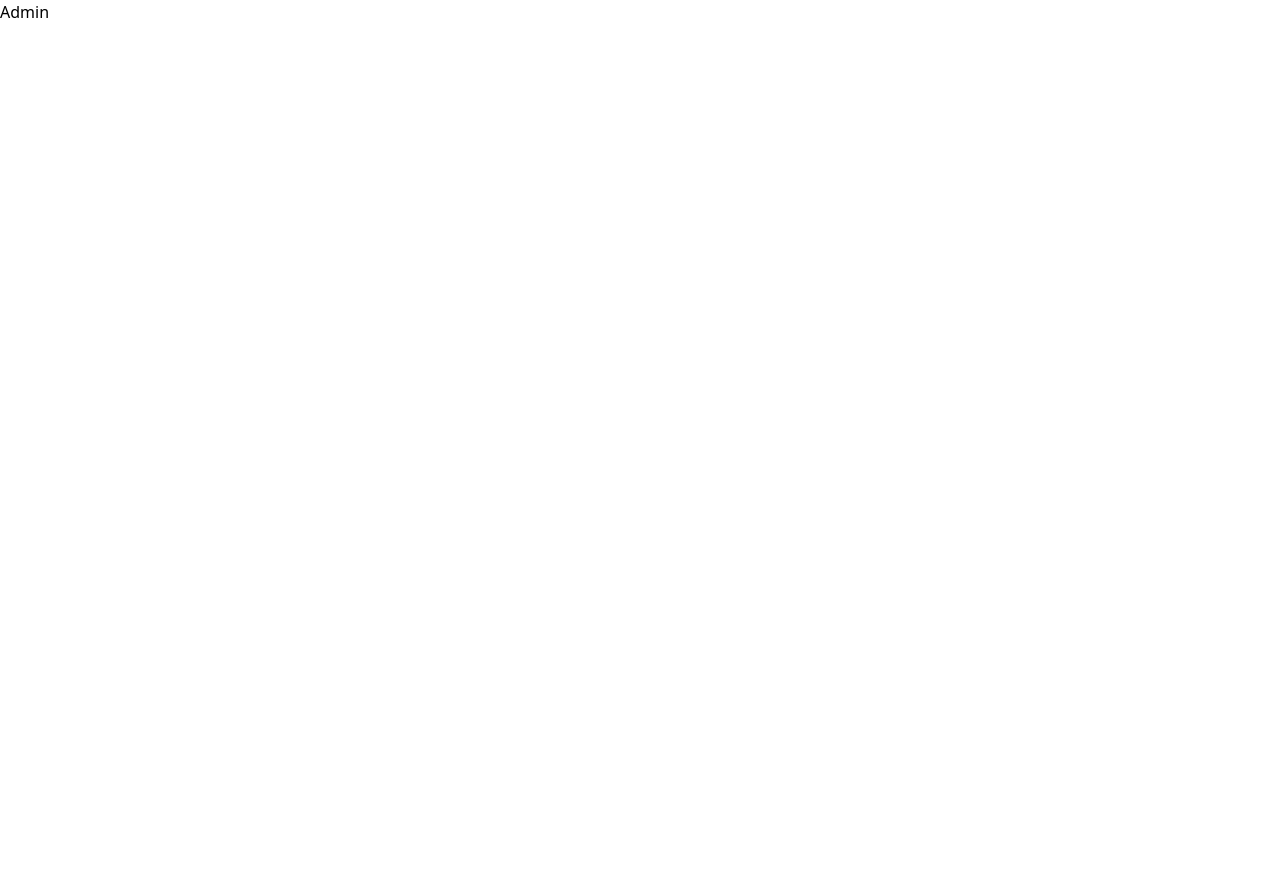
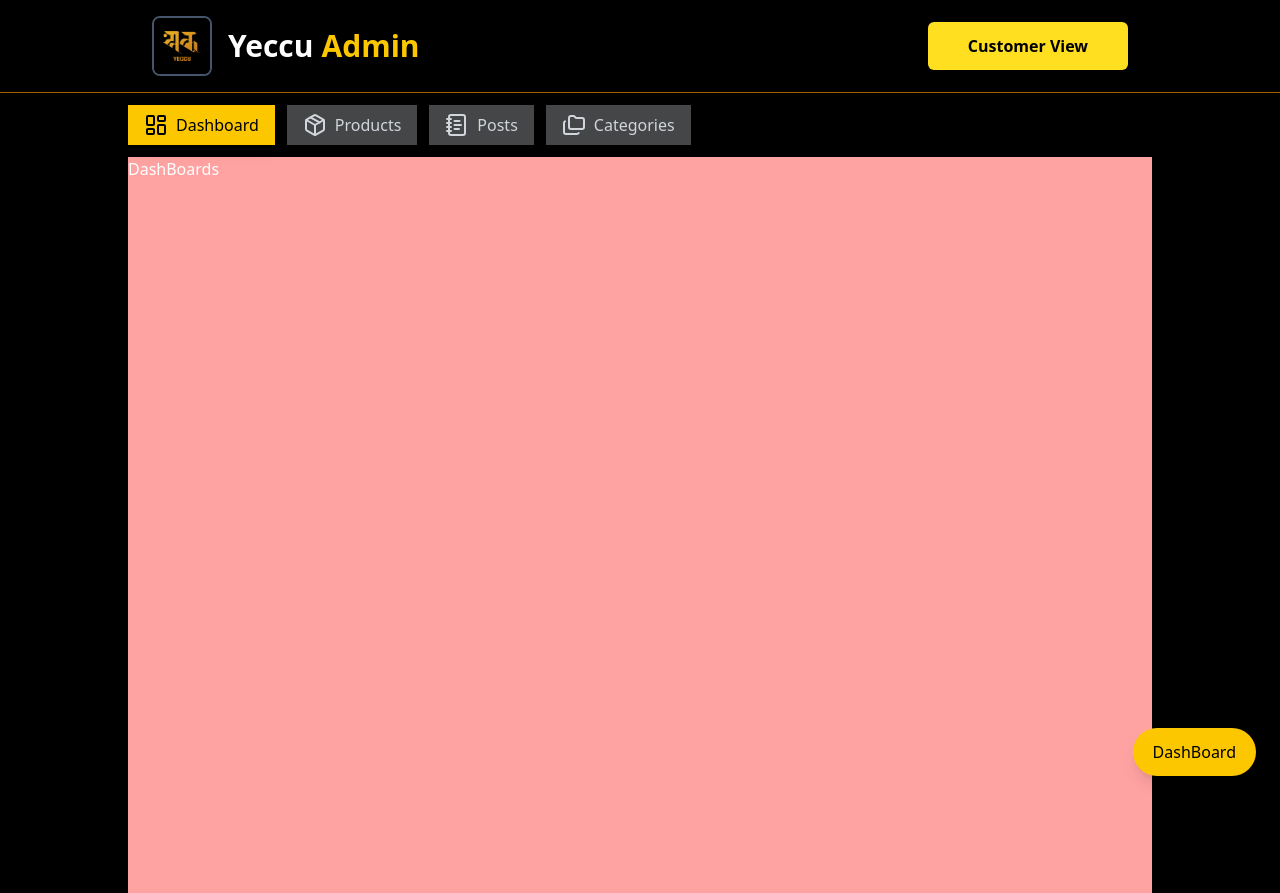
Before and after one commit to Uniq-bot/Yeccu-Frontend, a Next.js app: page /admin-panel in a window 1280 px wide. Before the commit the page ends 800 px from the top, so only its background shows below. Built offline with nearby package versions, Linux system fonts and the light colour scheme.

Commit message:
Admin settings done

```diff
--- a/package.json
+++ b/package.json
@@ -9,6 +9,7 @@
     "lint": "eslint"
   },
   "dependencies": {
+    "lucide-react": "^0.562.0",
     "next": "16.1.1",
     "react": "19.2.3",
     "react-dom": "19.2.3",
--- a/src/app/ClientLayout.js
+++ b/src/app/ClientLayout.js
@@ -3,15 +3,19 @@
 import { usePathname } from 'next/navigation'
 import Navbar from "@/components/common/Navbar";
 import Footer from "@/components/common/Footer";
+import DashButton from '@/components/common/DashButton';
+import { useAuthStore } from '@/libs/auth';
 
 export default function ClientLayout({ children }) {
   const pathname = usePathname()
   const hideNavbar = pathname === '/admin-panel'
+  const {isAdmin}=useAuthStore();
 
   return (
     <>
       {!hideNavbar && <Navbar />}
       {children}
+      {isAdmin && <DashButton />}
       {!hideNavbar && <Footer />}
     </>
   )
--- a/src/app/admin-panel/page.js
+++ b/src/app/admin-panel/page.js
@@ -1,9 +1,21 @@
+"use client"
 import React from 'react'
-
+import AdminNav from '@/components/common/AdminNav'
+import Menu from '@/components/adminComponent/NavigationMenu/Menu'
+import { useAdminStore } from '@/libs/useAdminStore'
 const page = () => {
+        const {renderComp}=useAdminStore();
   return (
-    <div className='text-black'>
-        Admin
+    <div className='text-black w-full bg-black min-h-screen text-white'>
+        <AdminNav />
+       <div className='w-4/5 m-auto h-screen bg-red-300'>
+         <div>
+            <Menu />
+        </div>
+        <div>
+            {renderComp()}
+        </div>
+       </div>
     </div>
   )
 }
--- a/src/components/adminComponent/DashBoard/DashBoard.js
+++ b/src/components/adminComponent/DashBoard/DashBoard.js
@@ -3,7 +3,7 @@ import React from 'react'
 const DashBoard = () => {
   return (
     <div>
-
+        DashBoards
     </div>
   )
 }
--- /dev/null
+++ b/src/components/adminComponent/NavigationMenu/Menu.js
@@ -0,0 +1,48 @@
+"use client";
+import { useAdminStore } from "@/libs/useAdminStore";
+import React from "react";
+import { LayoutDashboard, Package, NotebookText, Folders } from "lucide-react";
+const Menu = () => {
+    const { setCurrComp, currComp } = useAdminStore();
+
+    const getButtonClass = (componentName) => {
+        const baseClass = "flex items-center gap-2 px-4 py-2 transition-all hover:cursor-pointer duration-200 font-medium";
+        return currComp === componentName
+            ? `${baseClass} bg-yellow-400 text-black shadow-lg`
+            : `${baseClass} text-gray-300 bg-gray-200/30 hover:bg-gray-600/50`;
+    };
+
+    return (
+        <div className="bg-black py-3 flex gap-3 items-center justify-start">
+            <button
+                onClick={() => setCurrComp("dashboard")}
+                className={getButtonClass("dashboard")}
+            >
+                <LayoutDashboard /> Dashboard
+            </button>
+
+            <button
+                onClick={() => setCurrComp("products")}
+                className={getButtonClass("products")}
+            >
+                <Package /> Products
+            </button>
+
+            <button
+                onClick={() => setCurrComp("posts")}
+                className={getButtonClass("posts")}
+            >
+                <NotebookText /> Posts
+            </button>
+
+            <button
+                onClick={() => setCurrComp("categories")}
+                className={getButtonClass("categories")}
+            >
+                <Folders /> Categories
+            </button>
+        </div>
+    );
+};
+
+export default Menu;
--- a/src/components/common/AdminNav.js
+++ b/src/components/common/AdminNav.js
@@ -1,8 +1,45 @@
 import React from 'react'
+import Logo from '../../assets/yeccu.jpg'
+import Image from 'next/image'
+import Link from 'next/link'
 
 const AdminNav = () => {
   return (
-    <div>AdminNav</div>
+    <nav className="bg-black  border-b border-yellow-700 shadow-md">
+      <div className="max-w-7xl w-4/5 m-auto mx-auto px-6 py-4">
+        <div className="flex items-center justify-between">
+          {/* Logo and Title Section */}
+          <div className="flex items-center gap-4">
+            <div className="relative">
+              <Image
+                src={Logo}
+                alt="Logo"
+                width={60}
+                height={60}
+                className="rounded-lg shadow-md border-2 border-slate-600 hover:border-blue-500 transition-all duration-300"
+              />
+            </div>
+            <div className="flex items-center gap-2">
+              <h1 className="text-2xl md:text-3xl font-bold text-white  flex gap-2">
+                Yeccu
+
+              <span className=" text-yellow-400">
+                Admin
+              </span>
+               </h1>
+            </div>
+          </div>
+
+          {/* Action Buttons Section */}
+
+            <Link href="/" className="px-10 py-3 bg-yellow-300 font-bold shadow-lg rounded-md text-black hover:bg-yellow-400 transition-colors duration-200">
+              Customer View
+            </Link>
+
+
+        </div>
+      </div>
+    </nav>
   )
 }
 
--- /dev/null
+++ b/src/components/common/DashButton.js
@@ -0,0 +1,13 @@
+
+import Link from 'next/link'
+import React from 'react'
+
+const DashButton = () => {
+  return (
+    <Link href="/admin-panel" className="fixed bottom-6 right-6 bg-yellow-400 text-black px-5 py-3 rounded-full shadow-lg hover:bg-yellow-500 transition-colors duration-200 flex items-center gap-2 z-50">
+        DashBoard
+    </Link>
+  )
+}
+
+export default DashButton
--- /dev/null
+++ b/src/libs/auth.js
@@ -0,0 +1,5 @@
+import { create } from "zustand";
+
+export const useAuthStore = create((set) => ({
+    isAdmin:true,
+}));
--- a/src/libs/useAdminStore.js
+++ b/src/libs/useAdminStore.js
@@ -1,5 +1,34 @@
+import CategoriesAdmin from "@/components/adminComponent/Categories/CategoriesAdmin";
+import DashBoard from "@/components/adminComponent/DashBoard/DashBoard";
+import PostsAdmin from "@/components/adminComponent/Posts/PostsAdmin";
+import ProductsAdmin from "@/components/adminComponent/ProductsAdmin/ProductsAdmin";
 import { create } from "zustand";
 
-export const useAdminStore = create((set) =>({
+export const useAdminStore = create((set, get) =>({
+
+    currComp: "dashboard",
+
+    setCurrComp: (comp)=>{
+        set({ currComp: comp });
+
+    },
+    renderComp: ()=>{
+        const { currComp } = get();
+        console.log("current component to render is: ", currComp)
+        switch(currComp){
+            case "dashboard":
+                return <DashBoard />;
+            case "products":
+                return <ProductsAdmin />;
+            case "posts":
+                return <PostsAdmin  />;
+            case "categories":
+                return <CategoriesAdmin />;
+            default:
+                return <DashBoard />;
+        }
+    }
+
+
 
 }));
```
Also changed, not shown: 1 other file (tests, documents, lock files or other folders).
